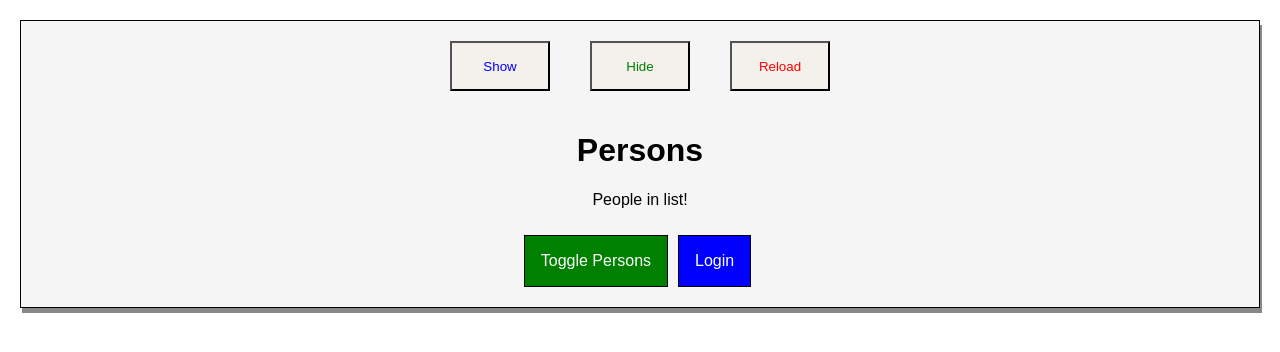
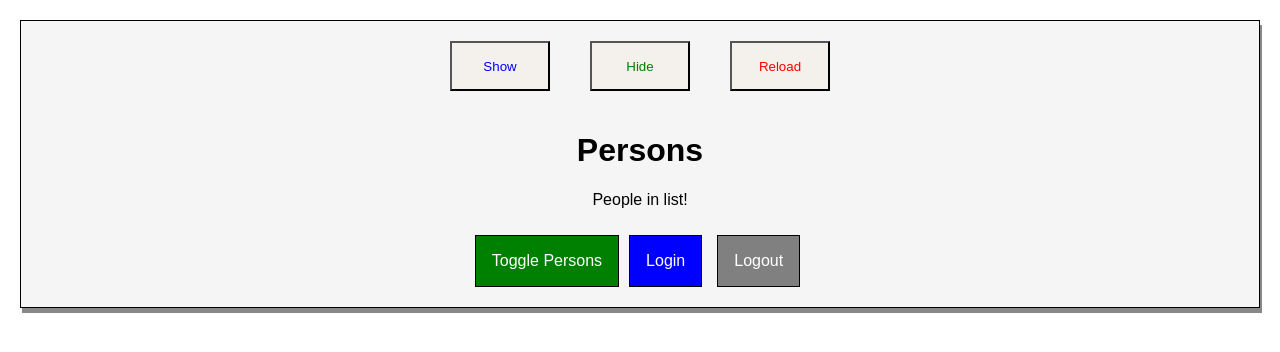
Before and after one commit to ankurvaseashta/react-complete-guide, a React app: page / in a window 1280 px wide. Shown: the top 352 px of the page. Built offline with nearby package versions, Linux system fonts and the light colour scheme.

Commit message:
Add logout button to Cockpit JS

```diff
--- a/src/components/Cockpit/Cockpit.css
+++ b/src/components/Cockpit/Cockpit.css
@@ -20,6 +20,16 @@
 	padding: 16px;
 	margin: 10px 5px 0 10px;
 	background-color: blue;
+	font: inherit;
+	color: white;
+	cursor: pointer;
+}
+
+.logoutButton {
+	border: 1px solid black;
+	padding: 16px;
+	margin: 10px 5px 0 10px;
+	background-color: gray;
 	font: inherit;
 	color: white;
 	cursor: pointer;
--- a/src/components/Cockpit/Cockpit.js
+++ b/src/components/Cockpit/Cockpit.js
@@ -8,6 +8,7 @@ const cockpit = (props) => {
     const assignedClasses = [];
     let btnClass = classes.Button;
     let btnLogin= classes.loginButton;
+    let btnLogout= classes.logoutButton;
 
  	if(props.showPersons){
 	  btnClass = [classes.Button, classes.Red].join(' ');
@@ -37,6 +38,9 @@ const cockpit = (props) => {
             <button
                 className={btnLogin}
                 onClick={props.login}>Login</button>
+            <button
+                className={btnLogout}
+                onClick={props.logout}>Logout</button>
         </Auxi>
 	);
 };
--- a/src/components/Persons/Person/Person.js
+++ b/src/components/Persons/Person/Person.js
@@ -37,7 +37,6 @@ class Person extends Component {
                         {auth => auth ?
                             <p style={{color: 'blue', textAlign: 'right', cursor: 'text'}}><b>Authenticated!</b></p> :
                             <p style={{color: 'red', textAlign: 'right', cursor: 'text'}}> Not authenticated! </p>}
-
                     </AuthContext.Consumer>
                     <p onClick={this.props.click}>I'm {this.props.name}, a {this.props.type} and {this.props.age} years
                         old! </p>
--- a/src/containers/App.js
+++ b/src/containers/App.js
@@ -116,6 +116,10 @@ class App extends PureComponent {
         this.setState({authenticated: true});
     };
 
+    logoutHandler = () => {
+        this.setState({authenticated: false});
+    };
+
     render() {
         console.log('[App.js] Inside render()');
         let persons = null;
@@ -152,6 +156,7 @@ class App extends PureComponent {
                     showPersons={this.state.showPersons}
                     persons={this.state.persons}
                     login={this.loginHandler}
+                    logout={this.logoutHandler}
                     clicked={this.togglePersonsHandler}/>
                 <AuthContext.Provider value={this.state.authenticated}>
                     {persons}
```
